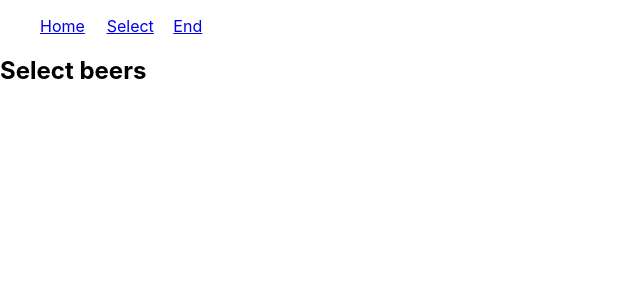
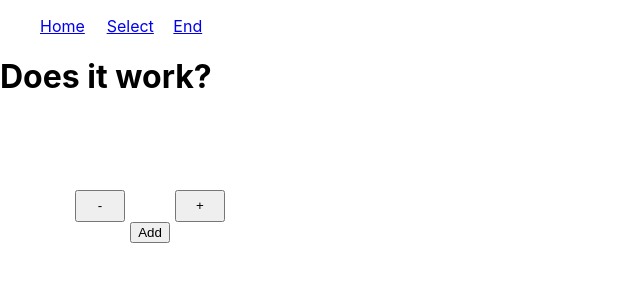
Before and after one commit to suba0107/foobar-form-exam, a React (Create React App) app in the folder form-react/: page / in a window 1280 px wide. Both pictures are taken after a click on the button "Order now". Shown: the top 300 px of the page, without its empty margins (0-640 px from the left). Built offline with nearby package versions, Linux system fonts and the light colour scheme; a web font is replaced by a local one.

Commit message:
Setting up components for beers

```diff
--- a/form-react/src/App.js
+++ b/form-react/src/App.js
@@ -4,6 +4,7 @@ import { Heroku } from "./modules/Heroku";
 import Main from "./components/Main";
 import { MemoryRouter, Router, Switch, Route, Link } from "react-router-dom";
 import Landing_page from "./components/Landing_page";
+import Select_beer from "./components/Select_beer";
 
 export default function App() {
   // const [info, setData] = useState([]);
@@ -47,7 +48,7 @@ export default function App() {
               <End_page />
             </Route>
             <Route exact path="/select">
-              <Select_beers />
+              <Select_beer />
             </Route>
             <Route path="/">
               <Landing_page />
@@ -63,9 +64,9 @@ export default function App() {
 //   return <h2>Home</h2>;
 // }
 
-function Select_beers() {
-  return <h2>Select beers</h2>;
-}
+// function Select_beers() {
+//   return <h2>Select beers</h2>;
+// }
 
 function End_page() {
   return <h2>End page</h2>;
--- /dev/null
+++ b/form-react/src/components/Amount.js
@@ -0,0 +1,28 @@
+import React from "react";
+
+export default function Amount() {
+  //   window.addEventListener("DOMContentLoaded", start);
+
+  //   function start() {
+  //     loadSvg();
+  //   }
+  //   async function loadSvg() {
+  //     const response = await fetch("./svg/landingpage.svg");
+  //     const mySVG = await response.text();
+  //     document.querySelector(".svg").innerHTML = mySVG;
+  //   }
+
+  return (
+    <div
+      style={{
+        display: "grid",
+        gridTemplateColumns: "1fr 1fr 1fr",
+        width: "50%",
+      }}
+    >
+      <button>-</button>
+      <p></p>
+      <button>+</button>
+    </div>
+  );
+}
--- /dev/null
+++ b/form-react/src/components/EachBeer.js
@@ -0,0 +1,33 @@
+import React from "react";
+import styles from "./Select_beer.modules.css";
+import { useHistory } from "react-router-dom";
+import Amount from "./Amount.js";
+
+export default function EachBeer() {
+  //   window.addEventListener("DOMContentLoaded", start);
+
+  //   function start() {
+  //     loadSvg();
+  //   }
+  //   async function loadSvg() {
+  //     const response = await fetch("./svg/landingpage.svg");
+  //     const mySVG = await response.text();
+  //     document.querySelector(".svg").innerHTML = mySVG;
+  //   }
+
+  return (
+    <article
+      style={{
+        display: "flex",
+        flexDirection: "column",
+        maxWidth: "300px",
+        alignItems: "center",
+      }}
+    >
+      <h2></h2>
+      <p></p>
+      <Amount />
+      <button>Add</button>
+    </article>
+  );
+}
--- a/form-react/src/components/Landing_page.js
+++ b/form-react/src/components/Landing_page.js
@@ -18,9 +18,9 @@ export default function Landing_page() {
   //   }
 
   return (
-    <main>
+    <main className="landingpage-main">
       <article className="wrapper-vertical">
-        <h1>Welcome to Foobar!</h1>
+        <h1 id="landingpage-h1">Welcome to Foobar!</h1>
 
         <button
           className="orderButton"
--- a/form-react/src/components/Landingpage.modules.css
+++ b/form-react/src/components/Landingpage.modules.css
@@ -1,10 +1,4 @@
-main {
-  background-color: darkblue;
-  height: 100vh;
-  position: relative;
-}
-
-h1 {
+#landingpage-h1 {
   text-align: center;
   margin-top: 20vh;
   color: white;
@@ -41,7 +35,7 @@ h1 {
   position: relative;
 }
 
-main {
+.landingpage-main {
   align-self: center;
   margin: 0 auto;
   height: 100vh;
@@ -49,5 +43,8 @@ main {
   background-size: cover;
   background-repeat: no-repeat;
   background-image: url(svg/landingpage.svg);
+  background-color: darkblue;
+  height: 100vh;
+  position: relative;
   /* border-radius: 50%; */
 }
--- /dev/null
+++ b/form-react/src/components/Select_beer.js
@@ -0,0 +1,26 @@
+import React from "react";
+import styles from "./Select_beer.modules.css";
+import { useHistory } from "react-router-dom";
+import EachBeer from "./EachBeer.js";
+
+export default function Select_beer() {
+  let history = useHistory();
+
+  //   window.addEventListener("DOMContentLoaded", start);
+
+  //   function start() {
+  //     loadSvg();
+  //   }
+  //   async function loadSvg() {
+  //     const response = await fetch("./svg/landingpage.svg");
+  //     const mySVG = await response.text();
+  //     document.querySelector(".svg").innerHTML = mySVG;
+  //   }
+
+  return (
+    <main>
+      <h1>Does it work?</h1>
+      <EachBeer />
+    </main>
+  );
+}
```
Also changed, not shown: form-react/src/components/Select_beer.modules.css (added), form-react/src/components/svg/beer-keg-w-logo.svg (added).
